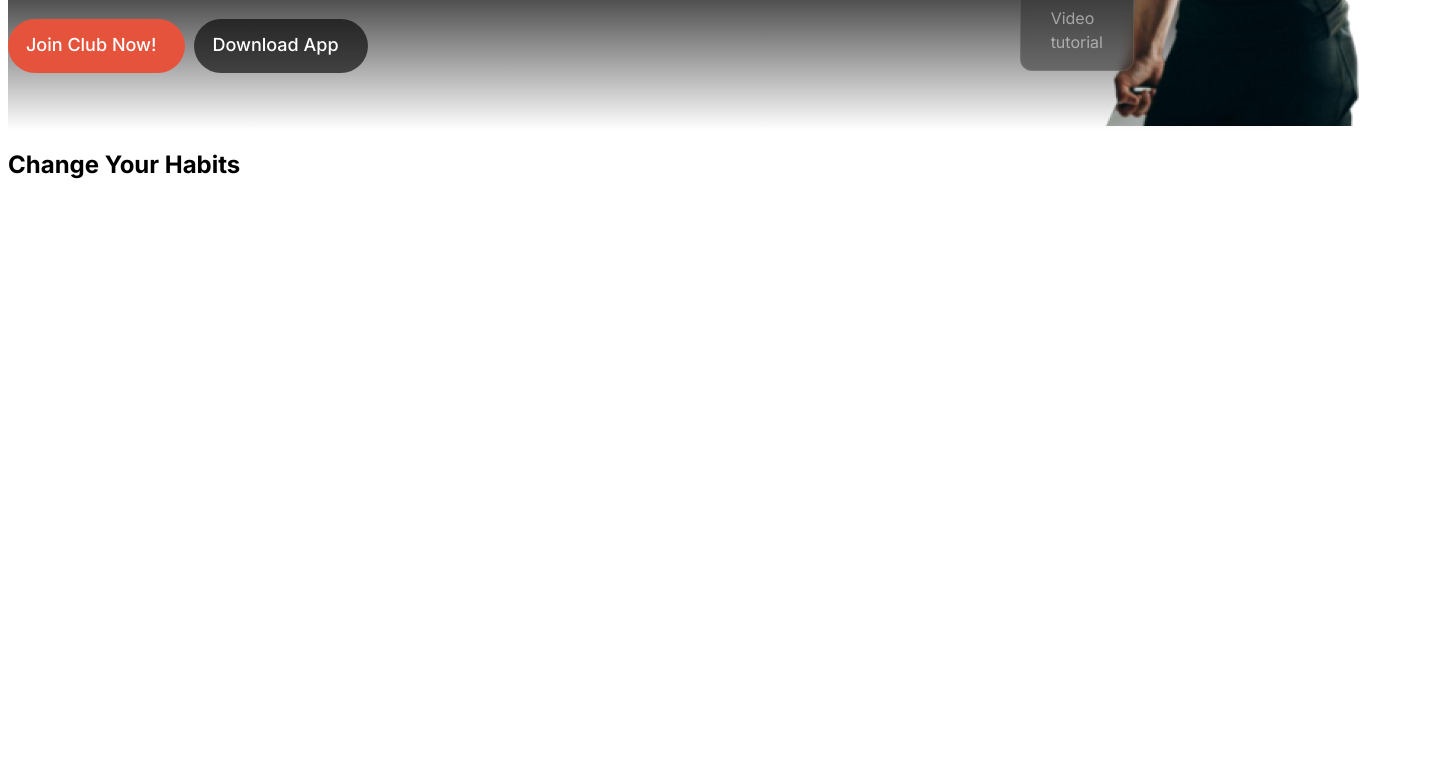
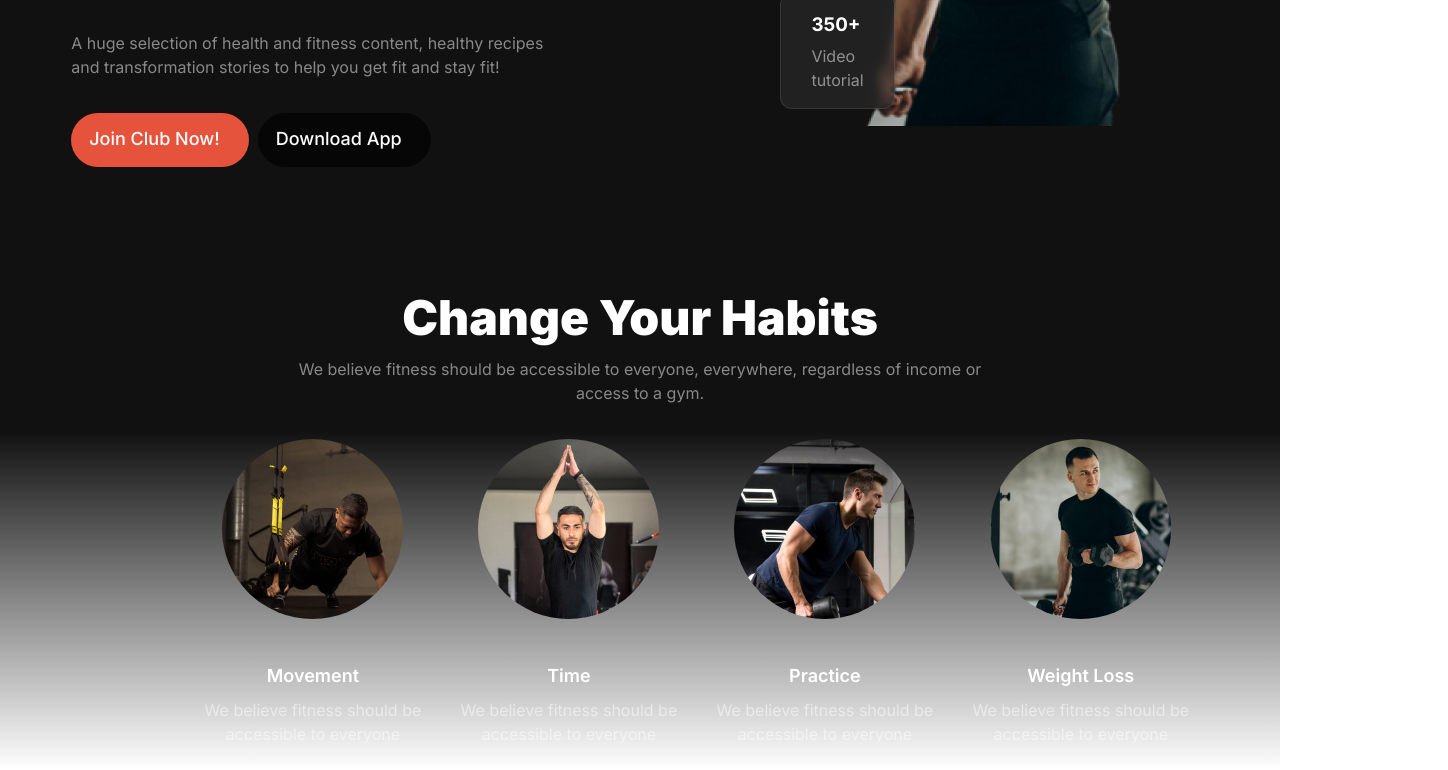
Before and after one commit to AnikDasJoy/B10-Assignment2, a plain HTML site: page index.html in a window 1280 px wide. Shown: the part 585-1355 px from the top of the page, 1448 px wide, since content can reach past the window. Before the commit the page ends 824 px from the top, so only its background shows below. Drawn offline with Linux system fonts and the light colour scheme; a web font is replaced by a local one.

Commit message:
habit section added

```diff
--- a/index.html
+++ b/index.html
@@ -69,12 +69,36 @@
 
     <main>
         <section class="habit">
-            <h2>Change Your Habits</h2>
-            <p>We believe fitness should be accessible to everyone, everywhere, regardless of income or access to a gym.
-            </p>
+            <div class="habit-details">
+                <h2>Change Your Habits</h2>
+                <p class="habit-text">We believe fitness should be accessible to everyone, everywhere, regardless of
+                    income or<br>access to
+                    a
+                    gym.
+                </p>
+            </div>
 
-            <div>
-
+            <div class="exercises">
+                <div class="exercise">
+                    <img src="imaages/image 3.png" alt="">
+                    <h6>Movement</h6>
+                    <p>We believe fitness should be<br>accessible to everyone</p>
+                </div>
+                <div class="exercise">
+                    <img src="imaages/image 2.png" alt="">
+                    <h6>Time</h6>
+                    <p>We believe fitness should be<br>accessible to everyone</p>
+                </div>
+                <div class="exercise">
+                    <img src="imaages/image 4.png" alt="">
+                    <h6>Practice</h6>
+                    <p>We believe fitness should be<br>accessible to everyone</p>
+                </div>
+                <div class="exercise">
+                    <img src="imaages/image 5.png" alt="">
+                    <h6>Weight Loss</h6>
+                    <p>We believe fitness should be<br>accessible to everyone</p>
+                </div>
             </div>
         </section>
     </main>
--- a/style.css
+++ b/style.css
@@ -2,6 +2,7 @@
 
 body {
     font-family: "Inter", sans-serif;
+    background: linear-gradient(180.00deg, rgb(17, 17, 17) 75%, rgba(119, 119, 119, 0) 100%);
 }
 
 .header {
@@ -32,7 +33,8 @@ body {
 
 .navbar,
 .banner {
-    width: 90rem;
+    /* width: 90rem; */
+    width: 90%;
     margin: 0 auto;
 }
 
@@ -160,4 +162,52 @@ p {
 /* navbar & banner section end */
 
 /* habit section start */
-.habit {}
+.habit {
+    width: 90%;
+    border-radius: 2px solid green;
+    margin: 0 auto;
+    margin-top: 5%;
+}
+
+.exercises {
+    display: grid;
+    grid-template-columns: repeat(4, 1fr);
+    margin: 0 auto;
+    margin-left: 10%;
+}
+
+.exercise img {
+    border-radius: 50%;
+}
+
+.exercise {
+    margin: 0 auto;
+    text-align: center;
+}
+
+.habit-details {
+    display: flex;
+    flex-direction: column;
+    align-items: center;
+}
+
+.habit-text {
+    display: flex;
+    flex-direction: column;
+    text-align: center;
+    margin-bottom: 3%;
+}
+
+.habit-details h2 {
+    font-size: 48px;
+    font-weight: 900;
+    margin-bottom: -0.5%;
+    color: rgb(255, 255, 255);
+}
+
+.exercise h6 {
+    font-size: 18px;
+    font-weight: 600;
+    color: rgb(255, 255, 255);
+    margin-bottom: -2%;
+}
```
